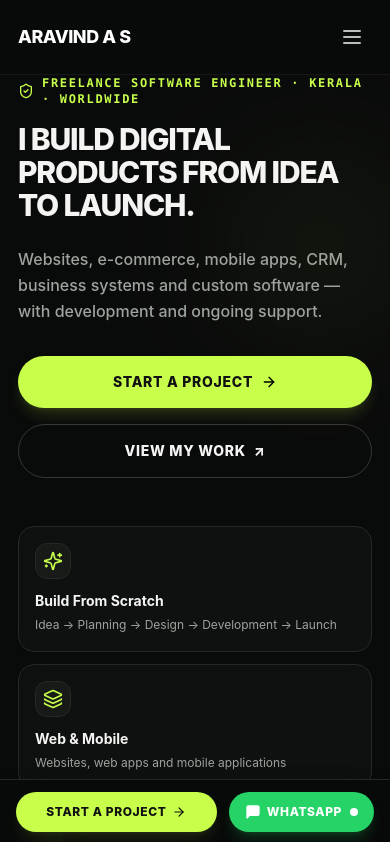
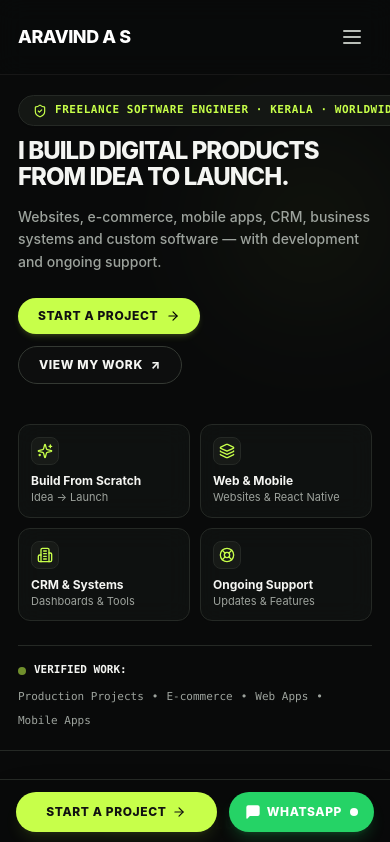
Before and after one commit to 11Aravind/aravind-portfolio, a Next.js app: page / in a window 390 px wide. Shown: the top 842 px of the page. Built offline with nearby package versions, Linux system fonts and the light colour scheme.

Commit message:
Refine Hero section UI/UX button sizing, typography scaling, and mobile card grid

```diff
--- a/components/ContactForm.tsx
+++ b/components/ContactForm.tsx
@@ -46,7 +46,7 @@ export default function ContactForm() {
               </div>
             </a>
 
-            <a
+            {/* <a
               href="https://wa.me/918848310248?text=Hi%20Aravind,%20I'd%20like%20to%20discuss%20a%20project."
               target="_blank"
               rel="noopener noreferrer"
@@ -61,7 +61,7 @@ export default function ContactForm() {
                   +91 8848310248
                 </span>
               </div>
-            </a>
+            </a> */}
 
             <a
               href="tel:918848310248"
--- a/components/Hero.tsx
+++ b/components/Hero.tsx
@@ -1,7 +1,7 @@
 "use client";
 
 import { motion } from "framer-motion";
-import { ArrowRight, Code2, ShieldCheck, Sparkles, Layers, Building2, LifeBuoy } from "lucide-react";
+import { ArrowRight, ShieldCheck, Sparkles, Layers, Building2, LifeBuoy } from "lucide-react";
 
 export default function Hero() {
   const containerVariants = {
@@ -16,12 +16,12 @@ export default function Hero() {
   };
 
   const itemVariants = {
-    hidden: { opacity: 0, y: 25 },
+    hidden: { opacity: 0, y: 20 },
     visible: {
       opacity: 1,
       y: 0,
       transition: {
-        duration: 0.7,
+        duration: 0.6,
         ease: [0.16, 1, 0.3, 1],
       },
     },
@@ -30,63 +30,63 @@ export default function Hero() {
   const capabilityCards = [
     {
       title: "Build From Scratch",
-      subtitle: "Idea → Planning → Design → Development → Launch",
-      icon: <Sparkles className="w-5 h-5 text-[#c7ff4a]" />
+      subtitle: "Idea → Launch",
+      icon: <Sparkles className="w-4 h-4 text-[#c7ff4a]" />
     },
     {
       title: "Web & Mobile",
-      subtitle: "Websites, web apps and mobile applications",
-      icon: <Layers className="w-5 h-5 text-[#c7ff4a]" />
+      subtitle: "Websites & React Native",
+      icon: <Layers className="w-4 h-4 text-[#c7ff4a]" />
     },
     {
-      title: "CRM & Business Systems",
-      subtitle: "CRM, dashboards, admin panels and custom tools",
-      icon: <Building2 className="w-5 h-5 text-[#c7ff4a]" />
+      title: "CRM & Systems",
+      subtitle: "Dashboards & Tools",
+      icon: <Building2 className="w-4 h-4 text-[#c7ff4a]" />
     },
     {
       title: "Ongoing Support",
-      subtitle: "Improvements, new features, maintenance & dev",
-      icon: <LifeBuoy className="w-5 h-5 text-[#c7ff4a]" />
+      subtitle: "Updates & Features",
+      icon: <LifeBuoy className="w-4 h-4 text-[#c7ff4a]" />
     }
   ];
 
   return (
-    <section className="hero wrap min-h-[85vh] sm:min-h-[90vh] flex flex-col justify-center relative overflow-hidden pt-16 pb-12 sm:pt-28 sm:pb-16">
+    <section className="hero wrap min-h-[80vh] sm:min-h-[85vh] flex flex-col justify-center relative overflow-hidden pt-10 pb-10 sm:pt-20 sm:pb-14">
 
       {/* Cinematic Ambient Glow Background */}
       <motion.div
         animate={{
-          scale: [1, 1.2, 1],
-          opacity: [0.15, 0.25, 0.15],
-          rotate: [0, 90, 0],
+          scale: [1, 1.15, 1],
+          opacity: [0.15, 0.22, 0.15],
+          rotate: [0, 60, 0],
         }}
         transition={{
           duration: 12,
           repeat: Infinity,
           ease: "easeInOut",
         }}
-        className="absolute w-[300px] sm:w-[580px] h-[300px] sm:h-[580px] -right-[80px] sm:-right-[160px] top-[20px] bg-[radial-gradient(circle,rgba(199,255,74,0.18),transparent_68%)] blur-[20px] sm:blur-[25px] pointer-events-none"
+        className="absolute w-[280px] sm:w-[520px] h-[280px] sm:h-[520px] -right-[60px] sm:-right-[120px] top-[10px] bg-[radial-gradient(circle,rgba(199,255,74,0.16),transparent_65%)] blur-[20px] sm:blur-[25px] pointer-events-none"
       />
 
       <motion.div
         variants={containerVariants}
         initial="hidden"
         animate="visible"
-        className="relative z-10 max-w-[1040px]"
+        className="relative z-10 max-w-[960px]"
       >
 
-        {/* Eyebrow */}
-        <motion.div variants={itemVariants} className="inline-block mb-4 sm:mb-5">
-          <div className="text-[#c7ff4a] text-xs sm:text-[13px] font-mono font-bold tracking-[0.14em] uppercase flex items-center gap-2">
-            <ShieldCheck className="w-4 h-4 text-[#c7ff4a] shrink-0" />
-            <span>FREELANCE SOFTWARE ENGINEER · KERALA · WORLDWIDE</span>
+        {/* Eyebrow Badge */}
+        <motion.div variants={itemVariants} className="inline-block mb-3 sm:mb-4">
+          <div className="inline-flex items-center gap-2 bg-[#141714] border border-[#252925] px-3.5 py-1.5 rounded-full text-[11px] sm:text-xs font-mono font-bold text-[#c7ff4a] tracking-wider uppercase shadow-sm">
+            <ShieldCheck className="w-3.5 h-3.5 text-[#c7ff4a] shrink-0" />
+            <span className="truncate">FREELANCE SOFTWARE ENGINEER · KERALA · WORLDWIDE</span>
           </div>
         </motion.div>
 
         {/* Core Positioning Headline */}
         <motion.h1
           variants={itemVariants}
-          className="text-3xl xs:text-4xl sm:text-[clamp(44px,6.8vw,88px)] leading-[1.1] sm:leading-[0.98] tracking-[-0.04em] sm:tracking-[-0.05em] font-extrabold text-[#f4f5f2] uppercase mb-6 sm:mb-8"
+          className="text-2xl xs:text-3xl sm:text-5xl md:text-6xl lg:text-[72px] leading-[1.08] sm:leading-[1.0] tracking-[-0.04em] sm:tracking-[-0.05em] font-extrabold text-[#f4f5f2] uppercase mb-4 sm:mb-6"
         >
           I BUILD DIGITAL PRODUCTS FROM IDEA TO LAUNCH.
         </motion.h1>
@@ -94,49 +94,49 @@ export default function Hero() {
         {/* Supporting Message */}
         <motion.p
           variants={itemVariants}
-          className="max-w-[720px] text-[#9da39d] text-base sm:text-xl leading-relaxed mb-8 sm:mb-10 font-medium"
+          className="max-w-[640px] text-[#9da39d] text-sm sm:text-lg leading-relaxed mb-6 sm:mb-8 font-medium"
         >
           Websites, e-commerce, mobile apps, CRM, business systems and custom software — with development and ongoing support.
         </motion.p>
 
-        {/* Primary Action Buttons */}
-        <motion.div variants={itemVariants} className="flex flex-col sm:flex-row items-stretch sm:items-center gap-4 mb-12 sm:mb-14">
+        {/* Refined Action Buttons */}
+        <motion.div variants={itemVariants} className="flex flex-row flex-wrap items-center gap-3 sm:gap-4 mb-10 sm:mb-12">
           <motion.a
-            whileHover={{ scale: 1.03, y: -2 }}
-            whileTap={{ scale: 0.98 }}
+            whileHover={{ scale: 1.02, y: -1 }}
+            whileTap={{ scale: 0.97 }}
             href="#contact"
-            className="w-full sm:w-auto text-center px-8 py-4 rounded-full bg-[#c7ff4a] text-[#111111] font-extrabold text-sm uppercase tracking-wider shadow-lg shadow-[#c7ff4a]/15 hover:shadow-[#c7ff4a]/25 transition-all inline-flex items-center justify-center gap-2 group"
+            className="px-5 py-2.5 sm:px-6 sm:py-3.5 rounded-full bg-[#c7ff4a] text-[#111111] font-extrabold text-xs sm:text-sm uppercase tracking-wider shadow-md shadow-[#c7ff4a]/15 hover:shadow-[#c7ff4a]/25 transition-all inline-flex items-center justify-center gap-2 group"
           >
             <span>Start a Project</span>
-            <ArrowRight className="w-4 h-4 text-black group-hover:translate-x-1 transition-transform" />
+            <ArrowRight className="w-3.5 h-3.5 sm:w-4 sm:h-4 text-black group-hover:translate-x-1 transition-transform" />
           </motion.a>
 
           <motion.a
-            whileHover={{ scale: 1.03, y: -2 }}
-            whileTap={{ scale: 0.98 }}
+            whileHover={{ scale: 1.02, y: -1 }}
+            whileTap={{ scale: 0.97 }}
             href="#work"
-            className="w-full sm:w-auto text-center px-8 py-4 rounded-full border border-[#343933] text-[#f4f5f2] font-extrabold text-sm uppercase tracking-wider hover:border-[#555c54] hover:bg-white/[0.04] transition-all inline-flex items-center justify-center gap-2 group"
+            className="px-5 py-2.5 sm:px-6 sm:py-3.5 rounded-full border border-[#343933] text-[#f4f5f2] bg-white/[0.02] font-extrabold text-xs sm:text-sm uppercase tracking-wider hover:border-[#555c54] hover:bg-white/[0.06] transition-all inline-flex items-center justify-center gap-2 group"
           >
             <span>View My Work</span>
             <span className="group-hover:translate-x-0.5 transition-transform">↗</span>
           </motion.a>
         </motion.div>
 
-        {/* Compact Visual Capability Cards */}
-        <motion.div variants={itemVariants} className="grid grid-cols-1 sm:grid-cols-2 lg:grid-cols-4 gap-3 sm:gap-4 mb-8">
+        {/* Compact 2x2 or 4x1 Visual Capability Cards */}
+        <motion.div variants={itemVariants} className="grid grid-cols-2 lg:grid-cols-4 gap-2.5 sm:gap-3.5 mb-6">
           {capabilityCards.map((card) => (
             <div
               key={card.title}
-              className="p-4 sm:p-5 rounded-2xl bg-[#101211]/90 border border-[#252925] hover:border-[#3c4339] backdrop-blur-md transition-all flex flex-col justify-between"
+              className="p-3 sm:p-4 rounded-xl sm:rounded-2xl bg-[#101211]/90 border border-[#252925] hover:border-[#3c4339] backdrop-blur-md transition-all flex flex-col justify-between"
             >
-              <div className="w-9 h-9 rounded-xl bg-[#171a17] border border-[#252925] flex items-center justify-center mb-3">
+              <div className="w-7 h-7 sm:w-8 sm:h-8 rounded-lg bg-[#171a17] border border-[#252925] flex items-center justify-center mb-2 sm:mb-2.5">
                 {card.icon}
               </div>
               <div>
-                <h3 className="text-sm font-bold text-[#f4f5f2] mb-1">
+                <h3 className="text-xs sm:text-sm font-bold text-[#f4f5f2] mb-0.5 truncate">
                   {card.title}
                 </h3>
-                <p className="text-xs text-[#9da39d] leading-relaxed">
+                <p className="text-[11px] sm:text-xs text-[#9da39d] leading-tight truncate">
                   {card.subtitle}
                 </p>
               </div>
@@ -147,22 +147,20 @@ export default function Hero() {
         {/* Compact Trust / Proof Strip */}
         <motion.div
           variants={itemVariants}
-          className="border-t border-[#252925] pt-5 flex flex-wrap items-center justify-between gap-3 text-xs font-mono text-[#9da39d]"
+          className="border-t border-[#252925] pt-4 flex flex-wrap items-center justify-between gap-2.5 text-[11px] sm:text-xs font-mono text-[#9da39d]"
         >
           <div className="flex items-center gap-2">
             <span className="w-2 h-2 rounded-full bg-[#c7ff4a] animate-pulse" />
             <span className="text-[#f4f5f2] font-semibold uppercase">Verified Work:</span>
           </div>
-          <div className="flex flex-wrap items-center gap-3 sm:gap-6 text-[#9da39d]">
+          <div className="flex flex-wrap items-center gap-2 sm:gap-4 text-[#9da39d]">
             <span>Production Projects</span>
             <span>•</span>
             <span>E-commerce</span>
             <span>•</span>
             <span>Web Apps</span>
             <span>•</span>
-            <span>Mobile Development</span>
-            <span>•</span>
-            <span>Ongoing Support</span>
+            <span>Mobile Apps</span>
           </div>
         </motion.div>
 
```
